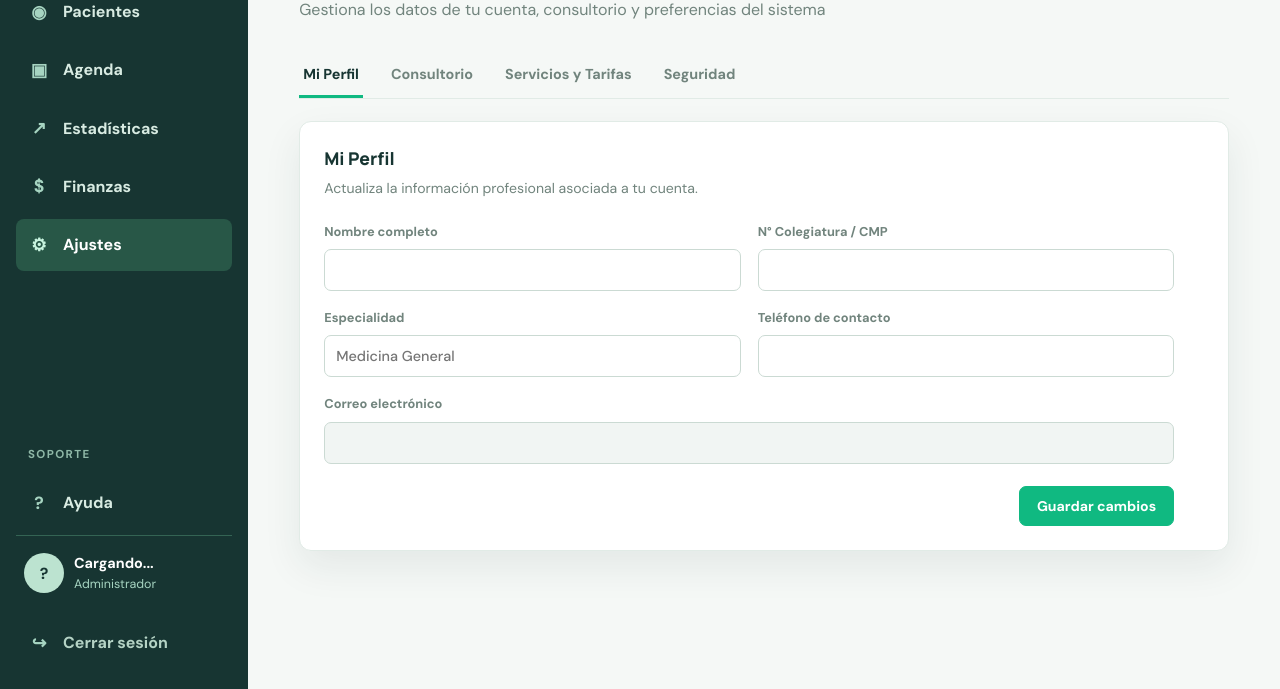
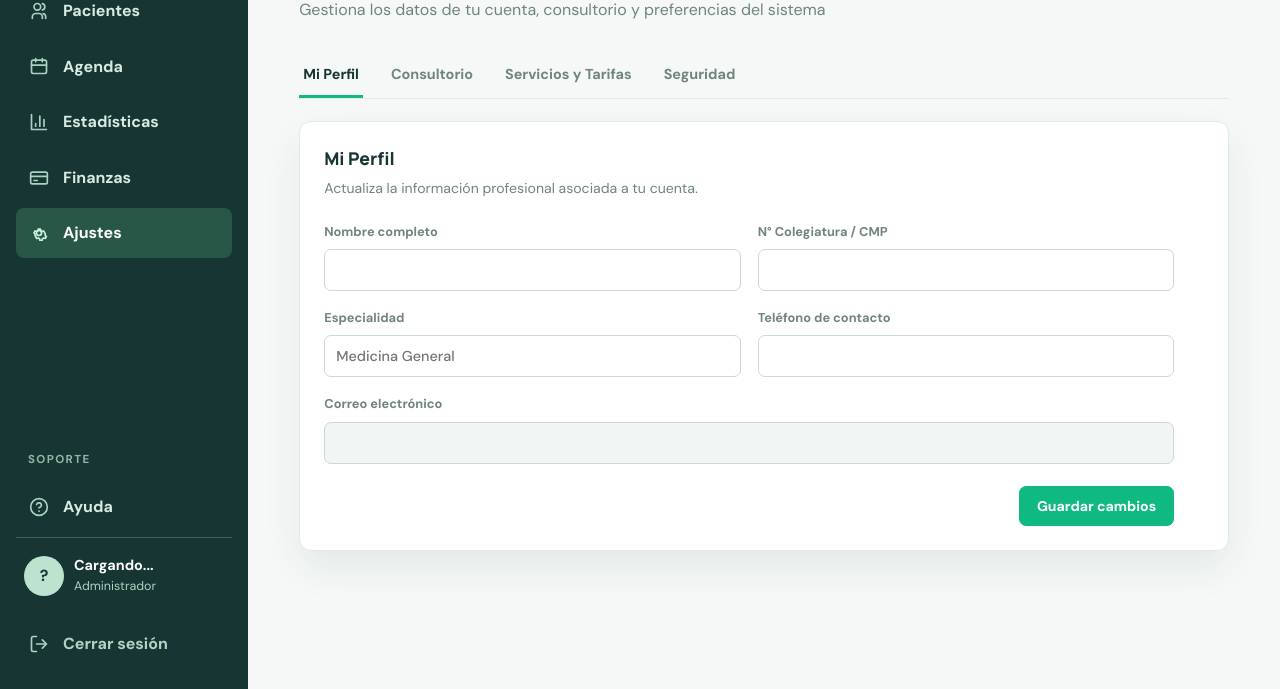
Before and after one commit to sebastianH-lab/Software-Clinic, a plain HTML site: page sub/ajustes.html in a window 1280 px wide. Shown: the part 111-800 px from the top of the page. Drawn offline with Linux system fonts and the light colour scheme; a script that the page names is missing.

Commit message:
Fix HTML structure and update scripts in ajustes.html

```diff
--- a/sub/ajustes.html
+++ b/sub/ajustes.html
@@ -49,13 +49,13 @@
 		<aside class="agenda-sidebar">
 			<a class="agenda-brand" href="../pacientes.html"><span class="brand-mark">+</span><span>RENE <em>health</em></span></a>
 			<nav class="agenda-nav" aria-label="Navegación principal">
-				<a href="../pacientes.html"><span>◉</span> Pacientes</a>
-				<a href="agenda.html"><span>▣</span> Agenda</a>
-				<a href="estadisticas.html"><span>↗</span> Estadísticas</a>
-				<a href="finanzas.html"><span>$</span> Finanzas</a>
-				<a class="is-active" href="ajustes.html" aria-current="page"><span>⚙</span> Ajustes</a>
+				<a href="../pacientes.html"><span aria-hidden="true"><svg viewBox="0 0 24 24"><path d="M16 21v-2a4 4 0 0 0-4-4H8a4 4 0 0 0-4 4v2"></path><circle cx="10" cy="7" r="4"></circle><path d="M20 21v-2a4 4 0 0 0-3-3.87M16 3.13a4 4 0 0 1 0 7.75"></path></svg></span> Pacientes</a>
+				<a href="agenda.html"><span aria-hidden="true"><svg viewBox="0 0 24 24"><rect x="3" y="5" width="18" height="16" rx="2"></rect><path d="M16 3v4M8 3v4M3 11h18"></path></svg></span> Agenda</a>
+				<a href="estadisticas.html"><span aria-hidden="true"><svg viewBox="0 0 24 24"><path d="M3 3v18h18"></path><path d="M18 17V9M13 17V5M8 17v-3"></path></svg></span> Estadísticas</a>
+				<a href="finanzas.html"><span aria-hidden="true"><svg viewBox="0 0 24 24"><rect x="2" y="5" width="20" height="14" rx="2"></rect><path d="M2 10h20M6 15h4"></path></svg></span> Finanzas</a>
+				<a class="is-active" href="ajustes.html" aria-current="page"><span aria-hidden="true"><svg viewBox="0 0 24 24"><circle cx="12" cy="12" r="3"></circle><path d="m19.4 15 .1.1 1.4 1.1-1.4 2.4-1.7-.7a8 8 0 0 1-1.7 1l-.3 1.8h-2.8l-.3-1.8a8 8 0 0 1-1.7-1l-1.7.7-1.4-2.4L7.3 15a8 8 0 0 1 0-2l-1.4-1.1 1.4-2.4 1.7.7a8 8 0 0 1 1.7-1l.3-1.8h2.8l.3 1.8a8 8 0 0 1 1.7 1l1.7-.7 1.4 2.4L19.4 13a8 8 0 0 1 0 2Z"></path></svg></span> Ajustes</a>
 			</nav>
-			<div class="agenda-sidebar-bottom"><small>SOPORTE</small><a href="soporte.html"><span>?</span> Ayuda</a><div class="agenda-user"><span id="sidebar-avatar">?</span><div><strong id="sidebar-name">Cargando...</strong><small>Administrador</small></div></div><button class="agenda-logout" id="sidebar-logout" type="button"><span>↪</span> Cerrar sesión</button></div>
+			<div class="agenda-sidebar-bottom"><small>SOPORTE</small><a href="soporte.html"><span aria-hidden="true"><svg viewBox="0 0 24 24"><circle cx="12" cy="12" r="10"></circle><path d="M9.1 9a3 3 0 0 1 5.8 1c0 2-3 3-3 3M12 17h.01"></path></svg></span> Ayuda</a><div class="agenda-user"><span id="sidebar-avatar">?</span><div><strong id="sidebar-name">Cargando...</strong><small>Administrador</small></div></div><button class="agenda-logout" id="sidebar-logout" type="button"><span aria-hidden="true"><svg viewBox="0 0 24 24"><path d="M9 21H5a2 2 0 0 1-2-2V5a2 2 0 0 1 2-2h4"></path><path d="m16 17 5-5-5-5M21 12H9"></path></svg></span> Cerrar sesión</button></div>
 		</aside>
 		<main class="agenda-main">
 			<header class="agenda-header"><div><p class="eyebrow">PREFERENCIAS DE CUENTA</p><h1>Ajustes</h1><p>Gestiona los datos de tu cuenta, consultorio y preferencias del sistema</p></div></header>
@@ -111,6 +111,7 @@
 		</main>
 	</div>
 	<div class="settings-toast" id="settings-toast" role="status" aria-live="polite"></div>
+	<script src="../mobile-navigation.js" defer></script>
 	<script type="module" src="../ajustes.js"></script>
 </body>
 </html>
```
